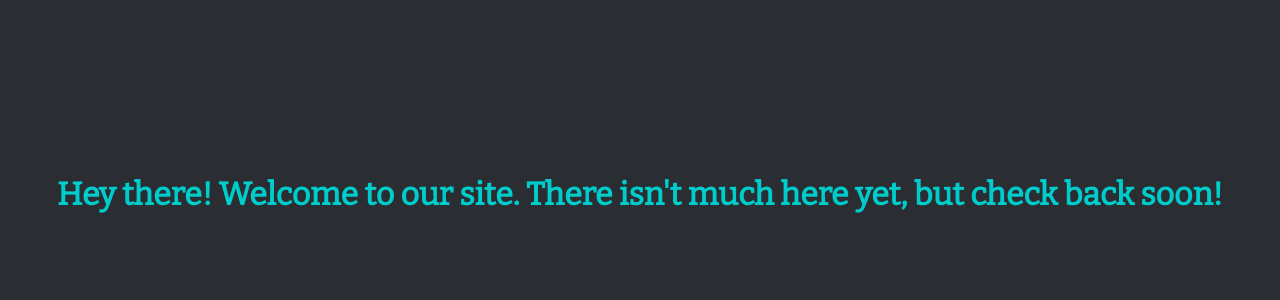
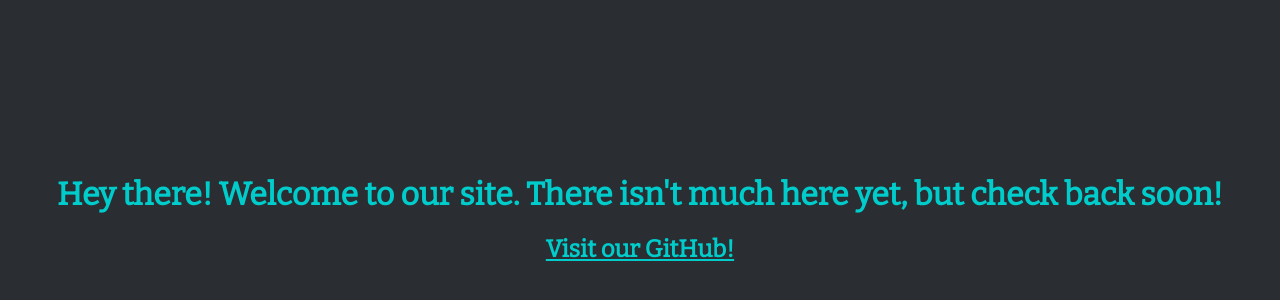
Before and after one commit to AwesomePeopleInk/API-site, a plain HTML site: page home.html in a window 1280 px wide. Shown: the part 246-546 px from the top of the page. Drawn offline with nearby package versions, Linux system fonts and the light colour scheme.

Commit message:
adds link to github

```diff
--- a/css/styles.css
+++ b/css/styles.css
@@ -11,3 +11,7 @@ body {
 	background-position: right top;
 	background-attachment: fixed;
 }
+
+a {
+    color: #00cccb;
+}
--- a/home.html
+++ b/home.html
@@ -10,5 +10,6 @@
 </head>
 <body>
     <center><h1>Hey there! Welcome to our site. There isn't much here yet, but check back soon!</h1></center>
+    <center><a href="https://github.com/AwesomePeopleInk"><h2>Visit our GitHub!</h2></a></center>
 </body>
 </html>
```
